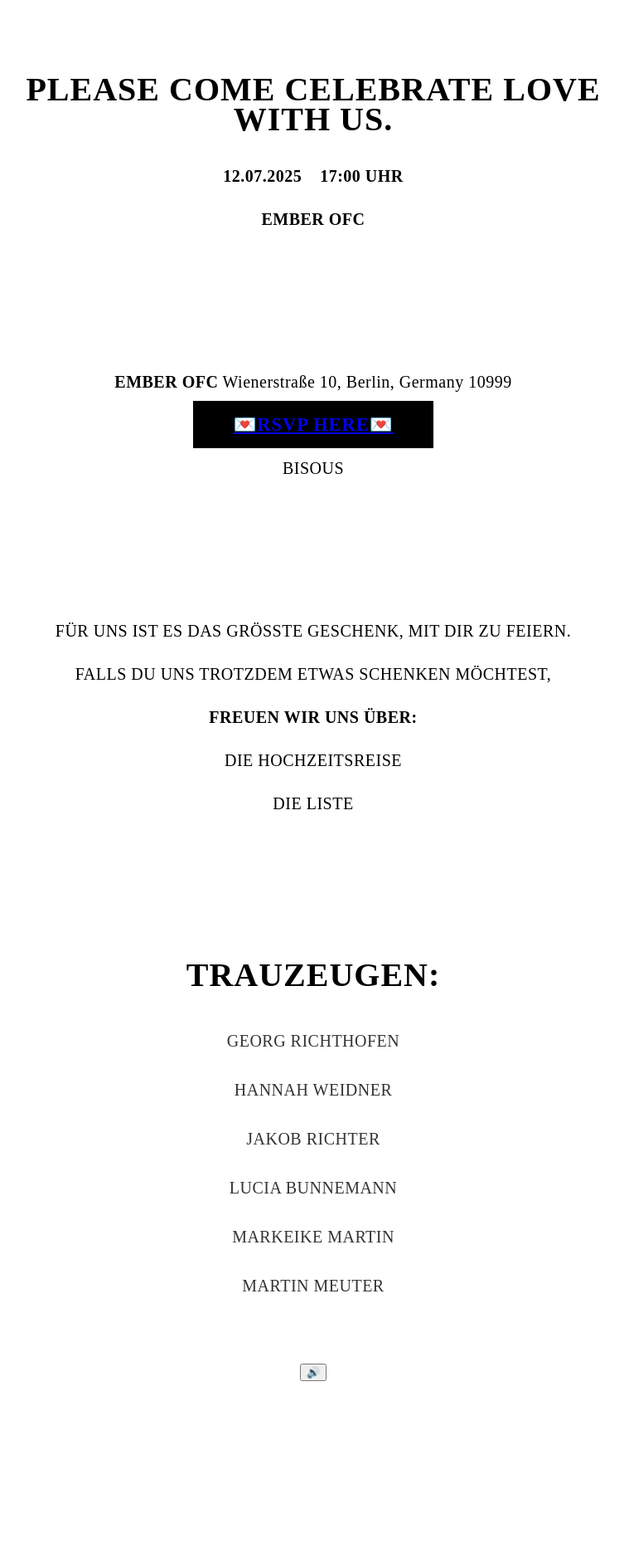
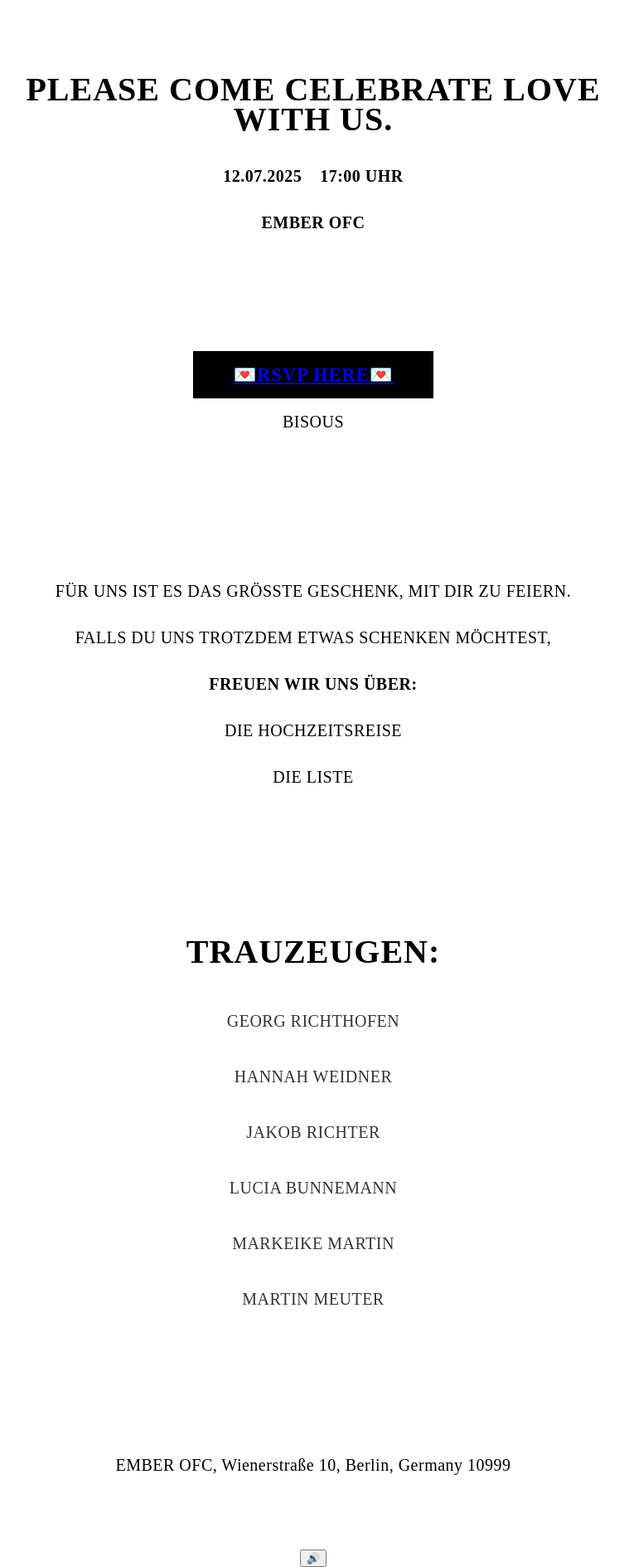
Before and after one commit to Grubinio/hochzeit, a Flask app: page / in a window 1280 px wide. Shown: the part 1152-3040 px from the top of the page at 83% size, without its empty margins (262-1015 px from the left). Before the commit the page ends 2816 px from the top, so only its background shows below. Run offline with Flask 3, Linux system fonts and the light colour scheme; the visitor is signed in with stand-in values (Sample User, id 1); parts of the project's set-up code (start-up, migrations or seed data) failed here and were passed over; some web fonts are replaced.

Commit message:
css debug

```diff
--- a/app/static/style.css
+++ b/app/static/style.css
@@ -50,7 +50,6 @@ body {
   font-weight: 400;
   font-size: 20px;
   line-height: 36px;
-  text-align: center;
   color: #000000;
   }
 .section h1 {
@@ -59,7 +58,7 @@ body {
   margin-bottom: 2rem;
 }
 .section p {
-  margin: 1rem 0;
+  /*margin: 1rem 0;*/
   font-size: 1.25rem;
 }
 
--- a/app/templates/main.html
+++ b/app/templates/main.html
@@ -35,7 +35,6 @@
     </div>
     <!-- RSVP -->
     <div class="section">
-        <p><strong>EMBER OFC</strong> Wienerstraße 10, Berlin, Germany 10999</p>
         <a href="#" class="rsvp-button">💌RSVP HERE💌</a>
         <p>BISOUS</p>
     </div>
@@ -59,8 +58,9 @@
             <p>MARTIN MEUTER</p>
         </div>
     </div>
-
-
+    <div class="section">
+        <p>EMBER OFC, Wienerstraße 10, Berlin, Germany 10999</p>
+    </div>
 
 <!-- Ort der Trauung – einklappbar
 <section id="trauung" style="padding: 2rem;">
```
